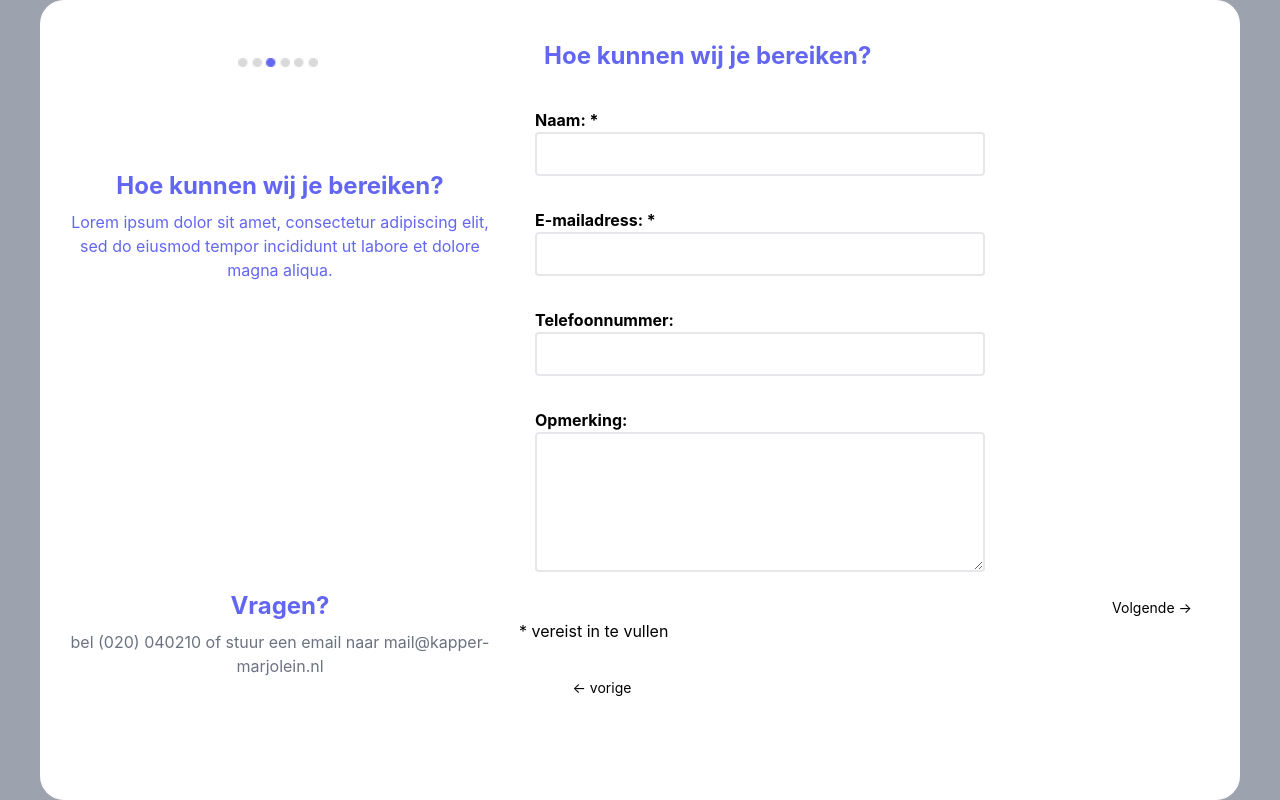
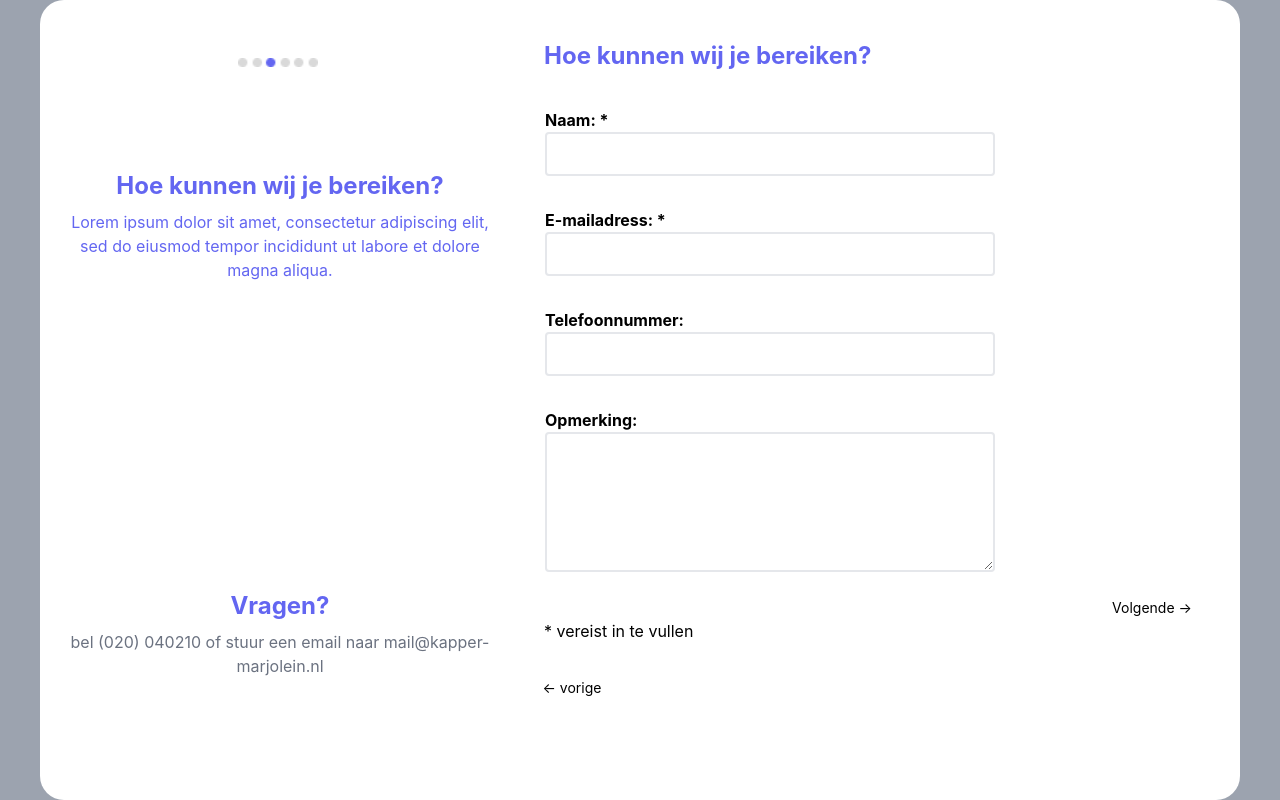
Before and after one commit to MeesPos/web.kappers-project, a Next.js app: page /gegevensinvullen in a window 1280 px wide. Built offline with nearby package versions, Linux system fonts and the light colour scheme.

Commit message:
Fixed gegevens invullen

```diff
--- a/components/gegevensinvullen.tsx
+++ b/components/gegevensinvullen.tsx
@@ -96,11 +96,11 @@ function Gegevensinvullen2() {
           </div>
           <div className="p-5 width-[600px] height-[780px] ml-[40%] ">
             <h1 className="text-indigo-500 font-bold text-2xl">
-              Hoe kunnen wij je bereiken?{" "}
+              Hoe kunnen wij je bereiken?
             </h1>
             <div className="height-[200px] width-[200px]">
               <form onSubmit={handleSubmit}>
-                <div className="relative top-[20px] right-[25px] ">
+                <div className="relative top-[20px] right-[15px]">
                   <div className="p-4">
                     <label className="py-2 font-bold">Naam: *</label> <br></br>
                     <input
@@ -159,7 +159,7 @@ function Gegevensinvullen2() {
                       }
                     ></textarea>
                   </div>
-                  <div className="relative top-[25px]">
+                  <div className="relative left-[15px] top-[25px]">
                     <p>* vereist in te vullen</p>
                   </div>
                 </div>
@@ -177,7 +177,7 @@ function Gegevensinvullen2() {
               </div>
             </div>
             <br></br>
-            <div className="relative text-black text-xl top-[50px] left-[10px]">
+            <div className="relative text-black text-xl top-[50px] left-[-20px]">
               <button
                 className="relative w-24 text-sm hover:border-2"
                 onClick={handleClick}
```
